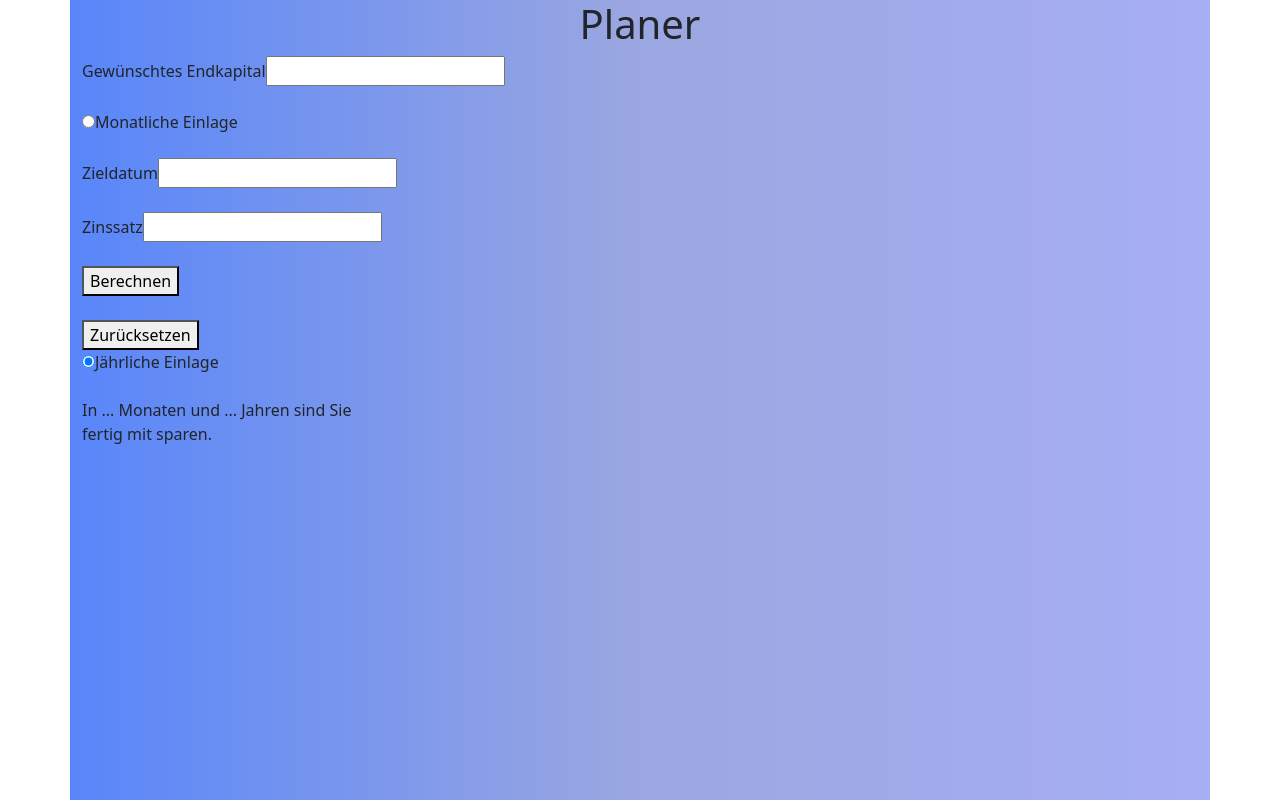
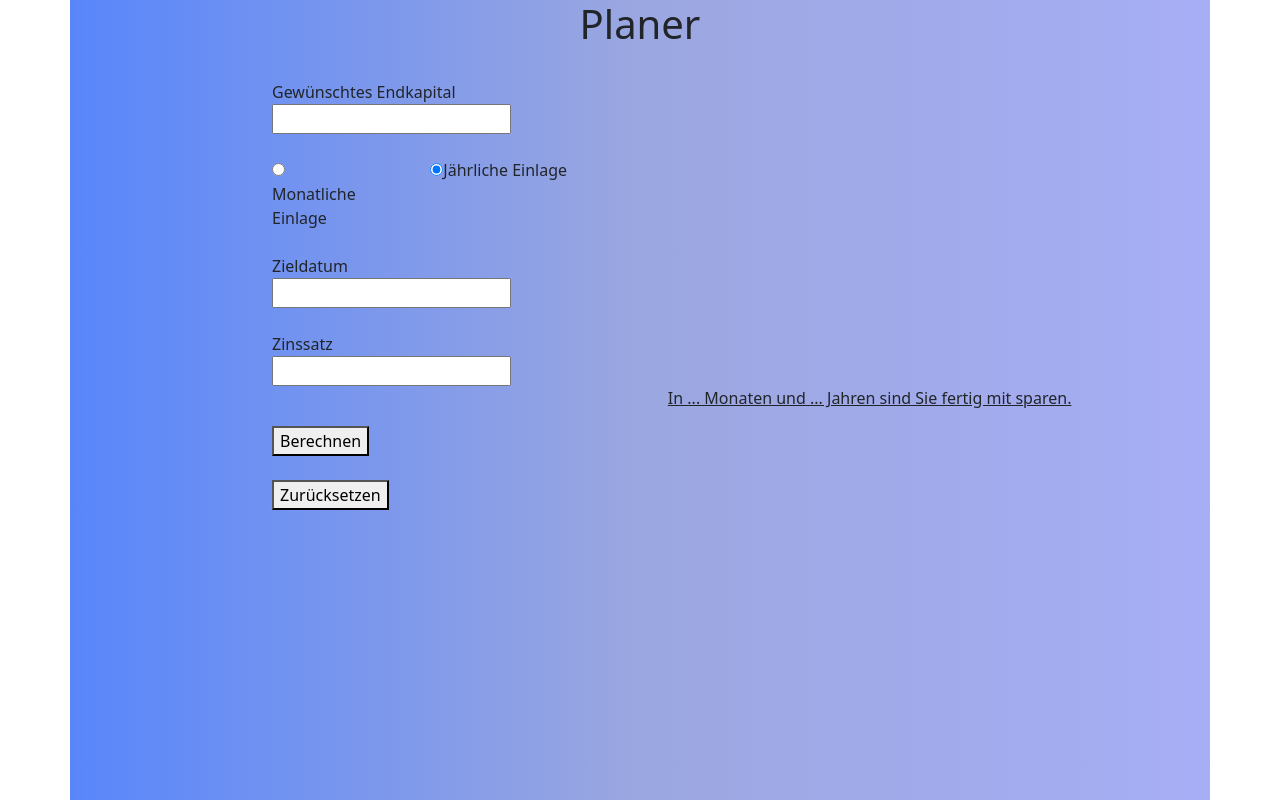
Before and after one commit to y4nisb/Pensionsrechner, a React (Create React App) app in the folder client/: page / in a window 1280 px wide. Shown: the top 800 px of the page. Built offline with nearby package versions, Linux system fonts and the light colour scheme.

Commit message:
Fertigstellung vorheriger Projekte: Styling auf page 1 + 2  anpassen an gewünschtes Design: 3
Orientierung der Objekte nach Mockup-Design fertiggestellt. Muss noch die richtigen Fonts und Textgrössen anwenden.

```diff
--- a/client/src/App.js
+++ b/client/src/App.js
@@ -1,4 +1,4 @@
-import "./sparrechner.css";
+import "./pages.css";
 
 function App() {
   return (
--- a/client/src/page1.js
+++ b/client/src/page1.js
@@ -1,4 +1,4 @@
-import "./sparrechner.css";
+import "./pages.css";
 import "bootstrap/dist/css/bootstrap.min.css";
 
 function PAGE1() {
@@ -6,22 +6,22 @@ function PAGE1() {
     <div>
       <div class="container">
         <div class="row">
-          <div class="col-sm-6 col-md-6 col-lg-6 mx-auto">
+          <div class="col-6 mx-auto">
             <div class="text-center">
               <h1>Sparrechner</h1>
               <br></br>
-              <label> Startkapital</label>
+              <label>Startkapital</label>
               <br></br>
               <input type="text" />
             </div>
           </div>
         </div>
 
-
         <div class="row">
-          <div class="col-md-6">
+          <div class="col-3"></div>
+          <div class="col-4">
             <div class="linke-binke">
-            <br></br>
+              <br></br>
 
               <div>
                 <input type="radio" name="timeRadio" value="monatlich" />
@@ -59,10 +59,9 @@ function PAGE1() {
               </div>
             </div>
           </div>
-
-          <div class="col-md-6">
+          <div class="col-3">
             <div class="rechte-mechte">
-            <br></br>
+              <br></br>
 
               <div>
                 <input type="radio" name="timeRadio" value="jährlich" />
@@ -96,12 +95,13 @@ function PAGE1() {
               </div>
             </div>
           </div>
+          <div class="col-2"></div>
         </div>
 
         <br></br>
 
         <div class="row">
-          <div class="col-sm-6 col-md-6 col-lg-6 mx-auto">
+          <div class="col-6 mx-auto">
             <div class="text-center">
               <div>
                 <label>Zinssatz</label>
@@ -151,6 +151,13 @@ function PAGE1() {
 
               <br></br>
 
+              <div class="row">
+                <div class="col-8"></div>
+                <div class="col-4" className="outputLabel">
+                  <p id="output"></p>
+                </div>
+              </div>
+
               <div className="resetButton">
                 <button onClick={() => window.location.reload(false)}>
                   Zurücksetzen
@@ -159,11 +166,6 @@ function PAGE1() {
             </div>
           </div>
         </div>
-
-        <div className="outputLabel">
-          <label>Ergebnis</label>
-          <p id="output"></p>
-        </div>
       </div>
     </div>
   );
--- a/client/src/page2.js
+++ b/client/src/page2.js
@@ -1,4 +1,4 @@
-import "./planer.css";
+import "./pages.css";
 import "bootstrap/dist/css/bootstrap.min.css";
 
 function PAGE2() {
@@ -6,32 +6,41 @@ function PAGE2() {
     <div>
       <div class="container">
         <div class="row">
-          <div class="col-sm-6 col-md-6 col-lg-6 mx-auto">
           <div class="text-center">
             <h1>Planer</h1>
           </div>
         </div>
-        </div>
+
+        <br></br>
 
         <div class="row">
-          <div class="col-md-6">
-            <div class="linke-binke">
+          <div class="col-2"></div>
+          <div class="col-10">
             <div>
               <label>Gewünschtes Endkapital</label>
+              <br></br>
               <input type="text" id="endkapital" />
             </div>
 
             <br></br>
 
-              <div>
+            <div class="row">
+              <div class="col-2">
                 <input type="radio" name="zinsRadio" id="monatlich" />
                 <label>Monatliche Einlage</label>
+              </div>
+
+              <div class="col-10">
+                <input type="radio" name="zinsRadio" id="jährlich" checked />
+                <label>Jährliche Einlage</label>
+              </div>
             </div>
 
             <br></br>
 
             <div>
               <label>Zieldatum</label>
+              <br></br>
               <input type="text" id="endpoint" />
             </div>
 
@@ -39,10 +48,20 @@ function PAGE2() {
 
             <div>
               <label>Zinssatz</label>
+              <br></br>
               <input type="text" id="zins" />
             </div>
 
-              <br></br>
+            <div class="row">
+              <div class="col-5"></div>
+              <div class="col-7">
+                <div className="outputBox">
+                  <p id="output">
+                    In ... Monaten und ... Jahren sind Sie fertig mit sparen.
+                  </p>
+                </div>
+              </div>
+            </div>
 
             <div className="berechnenButton">
               <button
@@ -79,24 +98,6 @@ function PAGE2() {
               </button>
             </div>
           </div>
-
-            <div class="col-md-6">
-              <div class="rechte-mechte">
-                <div>
-                  <input type="radio" name="zinsRadio" id="jährlich" checked />
-                  <label>Jährliche Einlage</label>
-                </div>
-
-                <br></br>
-
-                <div className="outputBox">
-                  <p id="output">
-                    In ... Monaten und ... Jahren sind Sie fertig mit sparen.
-                  </p>
-                </div>
-              </div>
-            </div>
-          </div>
         </div>
       </div>
     </div>
--- a/client/src/planer.css
+++ b/client/src/pages.css
@@ -2,3 +2,7 @@
   background: linear-gradient(to right, #5886fa, #9ba7e0, #a7aef5);
   padding-bottom: 100%;
 }
+
+#output {
+  text-decoration: underline;
+}
--- a/client/src/sparrechner.css
+++ /dev/null
@@ -1,4 +0,0 @@
-.container {
-  background: linear-gradient(to right, #5886fa, #9ba7e0, #a7aef5);
-  padding-bottom: 100%;
-}
```
Lines whose indentation alone changed are shown as unchanged.
